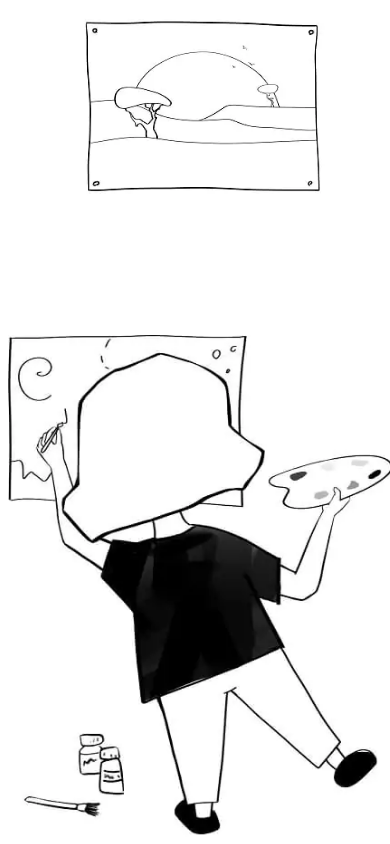
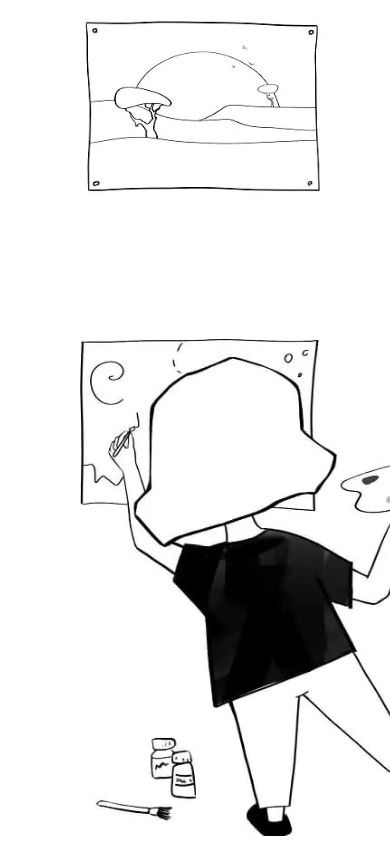
Before and after one commit to Ahri-ninetailed/halyapina.com, a Vue app: page / in a window 390 px wide. Shown: the part 3080-3924 px from the top of the page. Built offline with nearby package versions, Linux system fonts and the light colour scheme; what vue3-lazyload would draw is missing.

Commit message:
Change drawing girl

```diff
--- a/src/components/MainCard.vue
+++ b/src/components/MainCard.vue
@@ -3,7 +3,7 @@
     <v-col cols="12" class="pa-0">
       <a :href="this.$props.href">
         <!-- Основное изображение -->
-        <img id="projectSketch" @mouseleave="handleMouseLeave" @mouseover="handleMouseOver" style="width: 29.33vh;" :src="this.currentImg" :alt="this.$props.name">
+        <img id="projectSketch" @mouseleave="handleMouseLeave" @mouseover="handleMouseOver" :style="this.$props.style" :src="this.currentImg" :alt="this.$props.name">
         <!-- Скрытый элемент для предварительной загрузки изображения -->
         <img :src="this.$props.imgHoverPath" style="display: none;" :alt="`${this.$props.name} hover`">
       </a>
@@ -18,6 +18,10 @@
 export default {
   name: 'MainCard',
   props: {
+    style: {
+      type: Object,
+      required: false,
+    },
     imgPath: {
       type: String,
       required: true,
--- a/src/pages/Home.vue
+++ b/src/pages/Home.vue
@@ -13,33 +13,33 @@
 
     <v-row class="row-margin-horizontal pt-3">
       <v-col lg="3" md="4" sm="6" cols="12" class="text-center col-margin-padding pt-lg-0">
-        <main-card :name="$t('projects.lines')" href="lines" :imgPath="imgPath('many_chairs.webp')" :imgHoverPath="imgPath('many_chairs_hover.webp')" />
+        <main-card :style="mainCardStyle" :name="$t('projects.lines')" href="lines" :imgPath="imgPath('many_chairs.webp')" :imgHoverPath="imgPath('many_chairs_hover.webp')" />
       </v-col>
       <v-col lg="3" md="4" sm="6" cols="12" class="text-center col-margin-padding pt-lg-0">
-        <main-card :name="$t('projects.dragonfly')" href="dragonfly" :imgPath="imgPath('flys.webp')" :imgHoverPath="imgPath('flys_hover.webp')" />
+        <main-card :style="mainCardStyle" :name="$t('projects.dragonfly')" href="dragonfly" :imgPath="imgPath('flys.webp')" :imgHoverPath="imgPath('flys_hover.webp')" />
       </v-col>
       <v-col lg="3" md="4" sm="6" cols="12" class="text-center col-margin-padding pt-lg-0">
-        <main-card :name="$t('projects.firefly')" href="firefly" :imgPath="imgPath('another_flys.webp')" :imgHoverPath="imgPath('another_flys_hover.webp')" />
+        <main-card :style="mainCardStyle" :name="$t('projects.firefly')" href="firefly" :imgPath="imgPath('another_flys.webp')" :imgHoverPath="imgPath('another_flys_hover.webp')" />
       </v-col>
       <v-col lg="3" md="4" sm="6" cols="12" class="text-center col-margin-padding pt-lg-0">
-        <main-card :name="$t('projects.fennel')" href="fennel" :imgPath="imgPath('3.webp')" :imgHoverPath="imgPath('3_hover.webp')"/>
+        <main-card :style="mainCardStyle" :name="$t('projects.fennel')" href="fennel" :imgPath="imgPath('3.webp')" :imgHoverPath="imgPath('3_hover.webp')"/>
       </v-col>
       <v-col lg="3" md="4" sm="6" cols="12" class="text-center col-margin-padding">
-        <main-card :name="$t('projects.alien')" href="alien" :imgPath="imgPath('wave.webp')" :imgHoverPath="imgPath('wave_hover.webp')" />
+        <main-card :style="mainCardStyle" :name="$t('projects.alien')" href="alien" :imgPath="imgPath('wave.webp')" :imgHoverPath="imgPath('wave_hover.webp')" />
       </v-col>
       <v-col lg="3" md="4" sm="6" cols="12" class="text-center col-margin-padding">
-        <main-card :name="$t('projects.ufo')" href="ufo" :imgPath="imgPath('ufo.webp')" :imgHoverPath="imgPath('ufo_hover.webp')" />
+        <main-card :style="mainCardStyle" :name="$t('projects.ufo')" href="ufo" :imgPath="imgPath('ufo.webp')" :imgHoverPath="imgPath('ufo_hover.webp')" />
       </v-col>
       <v-col lg="3" md="4" sm="6" cols="12" class="text-center col-margin-padding">
-        <main-card :name="$t('projects.spacejam')" href="/spacejam" :imgPath="imgPath('launch.webp')" :imgHoverPath="imgPath('launch_hover.webp')"/>
+        <main-card :style="mainCardStyle" :name="$t('projects.spacejam')" href="/spacejam" :imgPath="imgPath('launch.webp')" :imgHoverPath="imgPath('launch_hover.webp')"/>
       </v-col>
       <v-col lg="3" md="4" sm="6" cols="12" class="text-center col-margin-padding">
-        <main-card :name="$t('projects.bubble')" href="/bubble" :imgPath="imgPath('bubble.webp')" :imgHoverPath="imgPath('bubble_hover.webp')"/>
+        <main-card :style="mainCardStyle" :name="$t('projects.bubble')" href="/bubble" :imgPath="imgPath('bubble.webp')" :imgHoverPath="imgPath('bubble_hover.webp')"/>
       </v-col>
       <v-col lg="3" md="4" sm="12" cols="12" class="text-center col-margin-padding" id="CrownBed')">
-        <main-card :name="$t('projects.crownbed')" href="/crownbed" :imgPath="imgPath('tree.webp')" :imgHoverPath="imgPath('tree_hover.webp')"/>
+        <main-card :style="mainCardStyle" :name="$t('projects.crownbed')" href="/crownbed" :imgPath="imgPath('tree.webp')" :imgHoverPath="imgPath('tree_hover.webp')"/>
       </v-col>
-      <v-col lg="3" md="4" sm="12" cols="12" :style="dawingGirlLeftMargin" class="pt-2 pl-0">
+      <v-col lg="3" md="4" sm="12" cols="12" class="drawing-margin-padding" :style="drawingGirlMargin">
         <img class="drawing-girl" src="../images/MainPage/drawing.webp" alt="drawing_image">
       </v-col>
     </v-row>
@@ -52,57 +52,52 @@ import MainCard from '@/components/MainCard.vue';
 export default {
   data() {
     return {
-      dawingGirlLeftMargin: {}
+      mainCardWidthValue: 29.33
     };
-  },
-  created() {
-    window.addEventListener('resize', this.handleResize);
-    this.handleResize();
-  },
-  mounted() {
-    this.handleResize()
   },
   components: { MainCard },
   name: 'HomePage',
   computed: {
-    getAdditonalVWMarginValueForDrawingGirl() {
-      if (this.$vuetify.display.md) {
-        return 1.5;
+    mainCardStyle() {
+      return {
+        width: `${this.mainCardWidthValue}vh`,
+      }
+    },
+    drawingGirlMargin() {
+      let countOfCards = 0;
+      if (this.$vuetify.display.lgAndUp) {
+        countOfCards = 4;
+      } else if (this.$vuetify.display.md) {
+        countOfCards = 3;
       } else if (this.$vuetify.display.sm) {
-        return 1;
+        countOfCards = 2;
       } else if (this.$vuetify.display.xs) {
-        return 3;
+        countOfCards = 1;
+      }
+
+      let mainCardWidth = document.documentElement.clientHeight * (this.mainCardWidthValue / 100);
+      let marginLeftVw = 4.95;
+      if (this.$vuetify.display.mdAndUp) {
+        let maringLeftPx = ((window.innerWidth - (mainCardWidth * countOfCards)) / countOfCards) / 2;
+        const magic = 10;
+        maringLeftPx = maringLeftPx - magic;
+        marginLeftVw = this.pxToVw(maringLeftPx);
       } else {
-        return 0.9;
+        let maringLeftPx = (window.innerWidth - mainCardWidth) / 2
+        marginLeftVw = this.pxToVw(maringLeftPx);
       }
-    }
+
+      return {
+        marginLeft: `${marginLeftVw}vw`
+      }
+    },
   },
   methods: {
     imgPath(img) {
       return new URL(`../images/MainPage/MainCards/${img}`, import.meta.url).href;
     },
     pxToVw(px){
-      const windowWidth = window.innerWidth; // Получение ширины окна браузера
-      return 100 * px / windowWidth; // Вычисление процента
-    },
-    getDrawingGirlLeftMargin() {
-      this.widthColumnOfProject  = document.getElementById('CrownBed')?.getBoundingClientRect()?.width;
-      this.widthImgOfProject = document.getElementById('projectSketch')?.getBoundingClientRect()?.width;
-      if (this.widthColumnOfProject === undefined || this.widthImgOfProject === undefined) {
-        return {
-          marginLeft: '0vw',
-        };
-      } else {
-        return {
-          marginLeft: `${this.pxToVw((this.widthColumnOfProject-this.widthImgOfProject)/2) + this.getAdditonalVWMarginValueForDrawingGirl}vw`,
-        };
-      }
-    },
-    handleResize() {
-      this.dawingGirlLeftMargin = this.getDrawingGirlLeftMargin();
-    },
-    beforeDestroy() {
-      window.removeEventListener('resize', this.handleResize);
+      return 100 * px / window.innerWidth; // Вычисление процента
     },
   }
 }
@@ -134,4 +129,10 @@ export default {
 .main-h {
   font-size: 6vh;
 }
+@media (max-width: 959px) {
+  .drawing-margin-padding {
+    padding-bottom: 0vh;
+    padding-left: 0vh;
+  }
+}
 </style>
```
